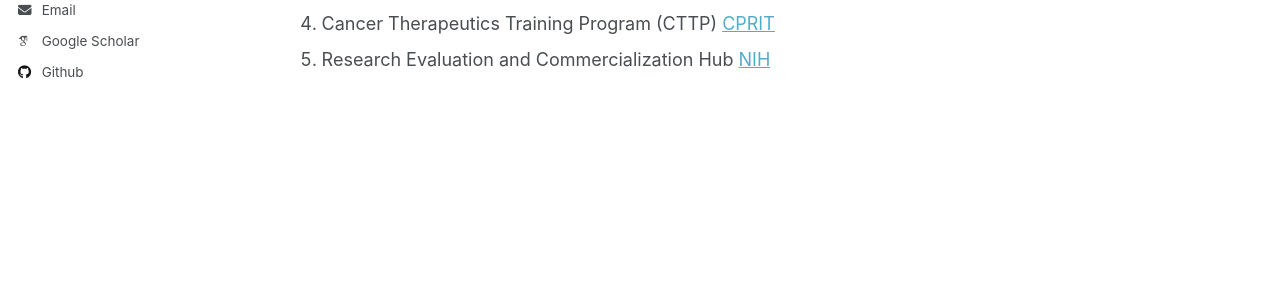
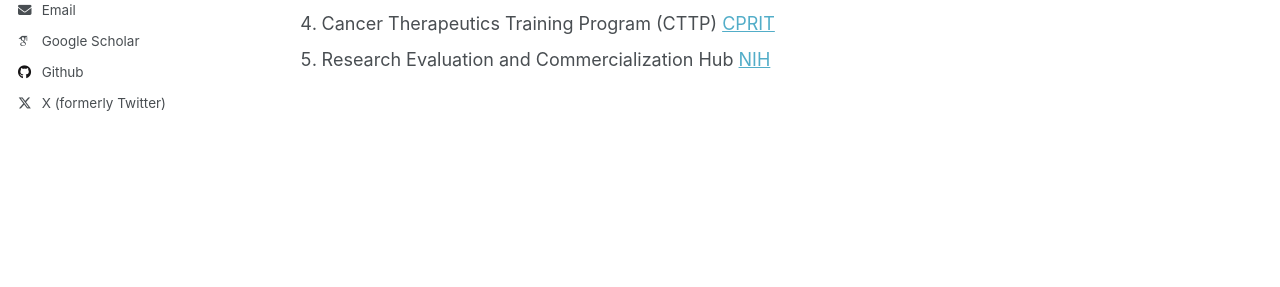
Before and after one commit to TAMU-3DRC/TAMU-3DRC.github.io, a Jekyll site: the page built from _pages/about.md, in a window 1280 px wide. Shown: the part 537-824 px from the top of the page. Built offline with Jekyll 4.4.1, drawn with Linux system fonts in a browser that asks for light colours; some web fonts are replaced; some of the changed lines change nothing that is shown.

Commit message:
Update _config.yml

```diff
--- a/_config.yml
+++ b/_config.yml
@@ -66,7 +66,7 @@ author:
   steam            : # Username
   telegram         : # URL
   tumblr           : # Username
-  twitter          : # Username for X / Twitter
+  twitter          : "TAMU_3DRC"
   vine             : # Username
   weibo            : # Username
   wikipedia        : # Username
```
